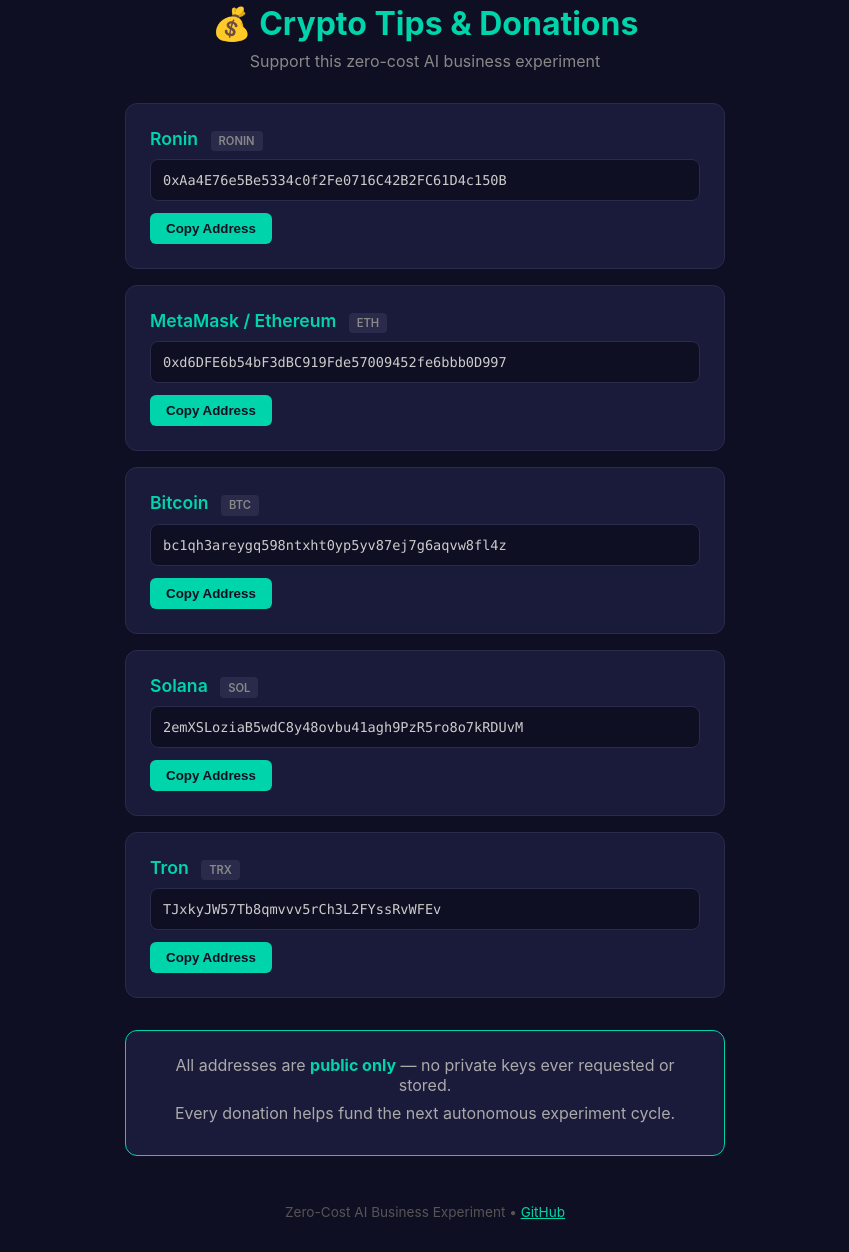
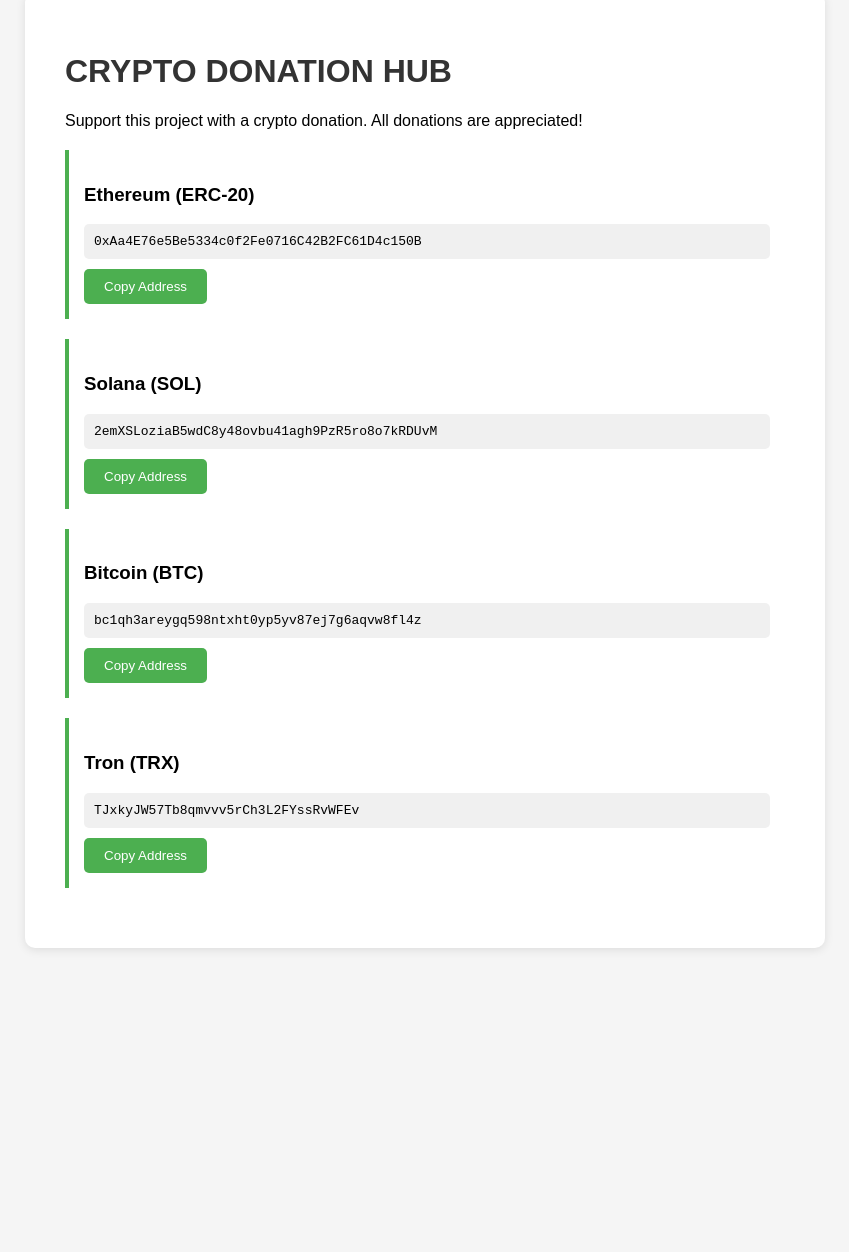
Before and after one commit to sandeepnayakam/zero-cost-ai-business, a plain HTML site: page site/index.html in a window 1280 px wide. Shown: the part 28-1280 px from the top of the page, without its empty margins (215-1064 px from the left). After the commit the page ends 996 px from the top, so only its background shows below. Drawn offline with Linux system fonts and the light colour scheme.

Commit message:
Autonomous run: 2026-11-13 01:39:55 UTC

```diff
--- a/memory/daily_action_count.json
+++ b/memory/daily_action_count.json
@@ -1,4 +1,4 @@
 {
-  "date": "2026-11-12",
+  "date": "2026-11-13",
   "count": 3
 }
--- a/site/index.html
+++ b/site/index.html
@@ -3,85 +3,52 @@
 <head>
     <meta charset="UTF-8">
     <meta name="viewport" content="width=device-width, initial-scale=1.0">
-    <title>Crypto Donations & Tips</title>
+    <title>Crypto Donation Hub</title>
     <style>
-        * { box-sizing: border-box; margin: 0; padding: 0; }
-        body { font-family: -apple-system, BlinkMacSystemFont, 'Segoe UI', Roboto, sans-serif; background: #0f0f23; color: #e0e0e0; min-height: 100vh; display: flex; flex-direction: column; align-items: center; padding: 2rem; }
-        .container { max-width: 600px; width: 100%; }
-        h1 { color: #00d4aa; margin-bottom: 0.5rem; text-align: center; }
-        .subtitle { text-align: center; color: #888; margin-bottom: 2rem; }
-        .wallet-card { background: #1a1a3a; border: 1px solid #2a2a4a; border-radius: 12px; padding: 1.5rem; margin-bottom: 1rem; transition: transform 0.2s, box-shadow 0.2s; }
-        .wallet-card:hover { transform: translateY(-2px); box-shadow: 0 8px 24px rgba(0, 212, 170, 0.15); }
-        .wallet-name { color: #00d4aa; font-weight: 600; font-size: 1.1rem; margin-bottom: 0.5rem; }
-        .wallet-address { font-family: 'Monaco', 'Menlo', monospace; font-size: 0.85rem; color: #ccc; word-break: break-all; background: #0f0f23; padding: 0.75rem; border-radius: 8px; border: 1px solid #2a2a4a; margin-bottom: 0.75rem; }
-        .copy-btn { background: #00d4aa; color: #0f0f23; border: none; padding: 0.5rem 1rem; border-radius: 6px; font-weight: 600; cursor: pointer; transition: background 0.2s; }
-        .copy-btn:hover { background: #00e8bb; }
-        .copy-btn.copied { background: #4ade80; }
-        .qr-placeholder { width: 120px; height: 120px; background: #0f0f23; border: 1px dashed #2a2a4a; border-radius: 8px; display: flex; align-items: center; justify-content: center; color: #555; font-size: 0.75rem; margin: 0 auto 0.75rem; }
-        .network-badge { display: inline-block; background: #2a2a4a; color: #888; padding: 0.2rem 0.5rem; border-radius: 4px; font-size: 0.7rem; margin-left: 0.5rem; }
-        footer { margin-top: 3rem; text-align: center; color: #555; font-size: 0.85rem; }
-        .tip-note { background: #1a1a3a; border: 1px solid #00d4aa; border-radius: 12px; padding: 1.5rem; margin-top: 2rem; text-align: center; }
-        .tip-note p { color: #aaa; margin-bottom: 0.5rem; }
-        .tip-note strong { color: #00d4aa; }
+        body { font-family: Arial, sans-serif; max-width: 800px; margin: 0 auto; padding: 20px; background: #f5f5f5; }
+        .container { background: white; padding: 40px; border-radius: 10px; box-shadow: 0 2px 10px rgba(0,0,0,0.1); }
+        h1 { color: #333; }
+        .address { background: #f0f0f0; padding: 10px; border-radius: 5px; word-break: break-all; font-family: monospace; margin: 10px 0; }
+        .network { margin: 20px 0; padding: 15px; border-left: 4px solid #4CAF50; }
+        button { background: #4CAF50; color: white; padding: 10px 20px; border: none; border-radius: 5px; cursor: pointer; }
+        button:hover { background: #45a049; }
     </style>
 </head>
 <body>
     <div class="container">
-        <h1>💰 Crypto Tips & Donations</h1>
-        <p class="subtitle">Support this zero-cost AI business experiment</p>
+        <h1>CRYPTO DONATION HUB</h1>
+        <p>Support this project with a crypto donation. All donations are appreciated!</p>
 
-        <div class="wallet-card">
-            <div class="wallet-name">Ronin <span class="network-badge">RONIN</span></div>
-            <div class="wallet-address" id="ronin-addr">0xAa4E76e5Be5334c0f2Fe0716C42B2FC61D4c150B</div>
-            <button class="copy-btn" onclick="copyAddress('ronin-addr')">Copy Address</button>
+        <div class="network">
+            <h3> Ethereum (ERC-20)</h3>
+            <div class="address" id="eth">0xAa4E76e5Be5334c0f2Fe0716C42B2FC61D4c150B</div>
+            <button onclick="copyAddress('eth')">Copy Address</button>
         </div>
 
-        <div class="wallet-card">
-            <div class="wallet-name">MetaMask / Ethereum <span class="network-badge">ETH</span></div>
-            <div class="wallet-address" id="metamask-addr">0xd6DFE6b54bF3dBC919Fde57009452fe6bbb0D997</div>
-            <button class="copy-btn" onclick="copyAddress('metamask-addr')">Copy Address</button>
+        <div class="network">
+            <h3> Solana (SOL)</h3>
+            <div class="address" id="sol">2emXSLoziaB5wdC8y48ovbu41agh9PzR5ro8o7kRDUvM</div>
+            <button onclick="copyAddress('sol')">Copy Address</button>
         </div>
 
-        <div class="wallet-card">
-            <div class="wallet-name">Bitcoin <span class="network-badge">BTC</span></div>
-            <div class="wallet-address" id="btc-addr">bc1qh3areygq598ntxht0yp5yv87ej7g6aqvw8fl4z</div>
-            <button class="copy-btn" onclick="copyAddress('btc-addr')">Copy Address</button>
+        <div class="network">
+            <h3> Bitcoin (BTC)</h3>
+            <div class="address" id="btc">bc1qh3areygq598ntxht0yp5yv87ej7g6aqvw8fl4z</div>
+            <button onclick="copyAddress('btc')">Copy Address</button>
         </div>
 
-        <div class="wallet-card">
-            <div class="wallet-name">Solana <span class="network-badge">SOL</span></div>
-            <div class="wallet-address" id="sol-addr">2emXSLoziaB5wdC8y48ovbu41agh9PzR5ro8o7kRDUvM</div>
-            <button class="copy-btn" onclick="copyAddress('sol-addr')">Copy Address</button>
+        <div class="network">
+            <h3> Tron (TRX)</h3>
+            <div class="address" id="tron">TJxkyJW57Tb8qmvvv5rCh3L2FYssRvWFEv</div>
+            <button onclick="copyAddress('tron')">Copy Address</button>
         </div>
-
-        <div class="wallet-card">
-            <div class="wallet-name">Tron <span class="network-badge">TRX</span></div>
-            <div class="wallet-address" id="tron-addr">TJxkyJW57Tb8qmvvv5rCh3L2FYssRvWFEv</div>
-            <button class="copy-btn" onclick="copyAddress('tron-addr')">Copy Address</button>
-        </div>
-
-        <div class="tip-note">
-            <p>All addresses are <strong>public only</strong> — no private keys ever requested or stored.</p>
-            <p>Every donation helps fund the next autonomous experiment cycle.</p>
-        </div>
-
-        <footer>
-            <p>Zero-Cost AI Business Experiment • <a href="https://github.com/sandeepnayakam/zero-cost-ai-business" style="color: #00d4aa;">GitHub</a></p>
-        </footer>
     </div>
-
     <script>
-        function copyAddress(elementId) {
-            const addr = document.getElementById(elementId).textContent;
-            navigator.clipboard.writeText(addr).then(() => {
-                const btn = event.target;
-                btn.textContent = 'Copied!';
-                btn.classList.add('copied');
-                setTimeout(() => {
-                    btn.textContent = 'Copy Address';
-                    btn.classList.remove('copied');
-                }, 2000);
-            });
+        function copyAddress(id) {
+            const el = document.getElementById(id);
+            el.select();
+            document.execCommand('copy');
+            alert('Copied!');
         }
     </script>
 </body>
```
Also changed, not shown: memory/quota.json (+16 -18 lines), 2 other files.
